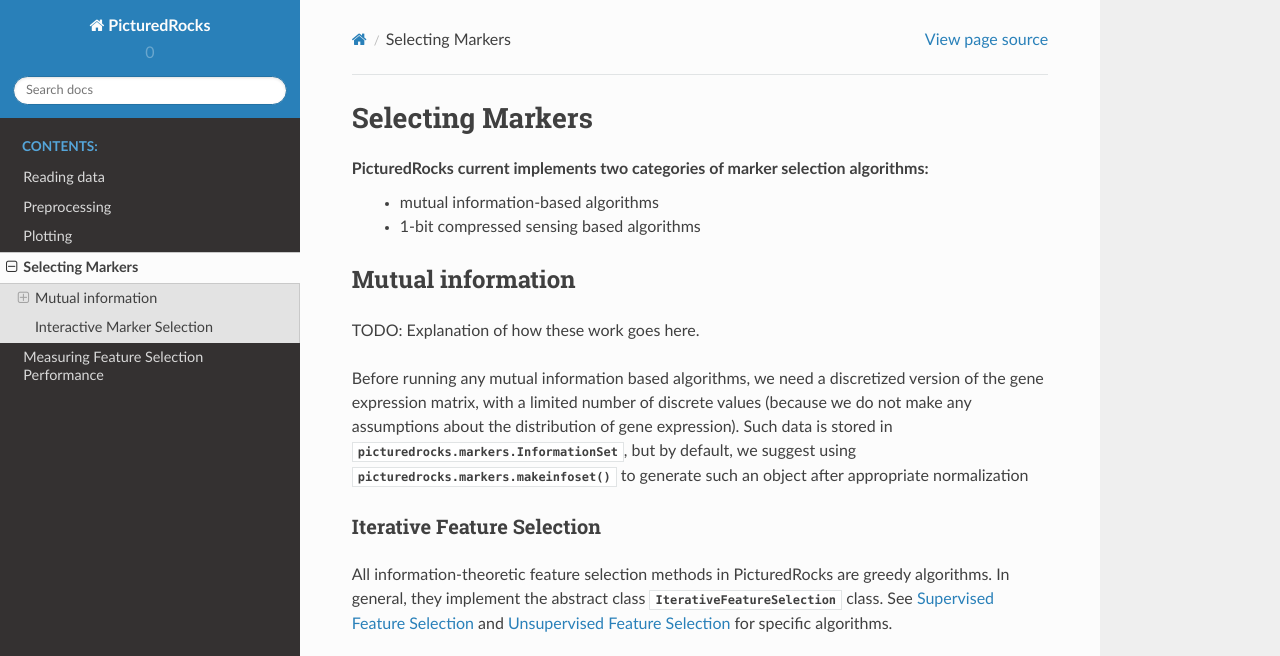
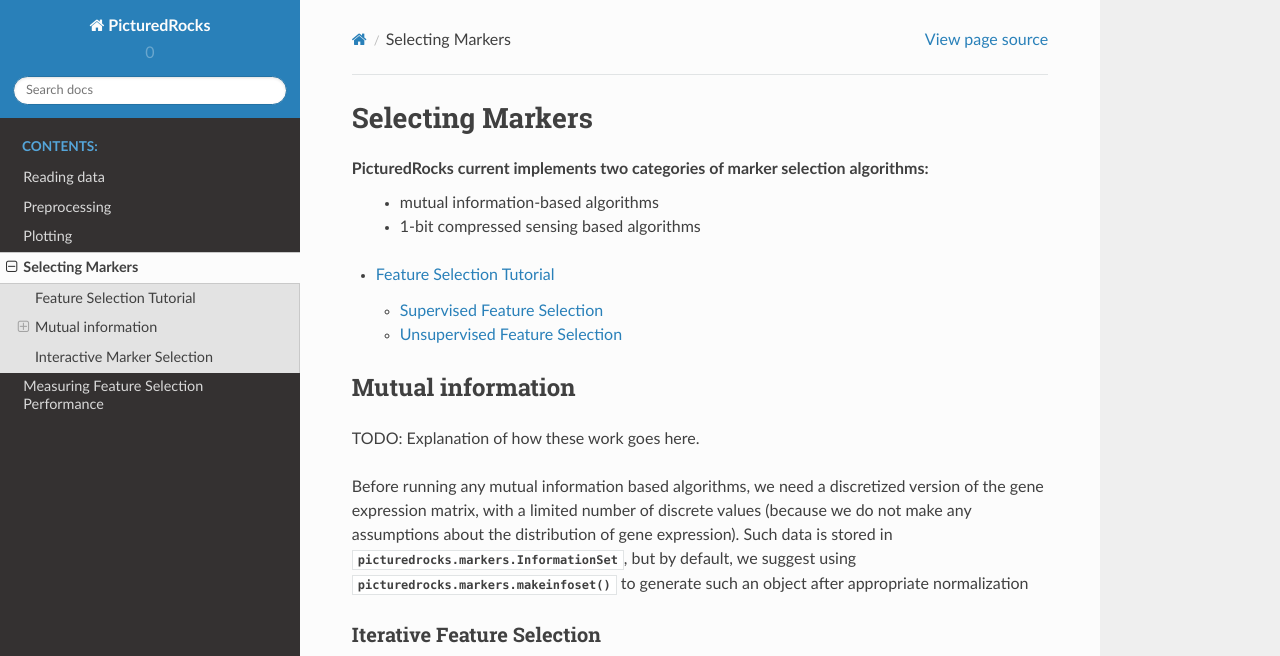
Before and after one commit to umangv/picturedrocks, a Sphinx documentation site: the page built from docs/markers.rst, in a window 1280 px wide and 900 px high, cut to the strip 0-656 px from the top of the window. Built offline with Sphinx 7.4.7 and the Read the Docs theme 2.0.0, drawn with Linux system fonts in a browser that asks for light colours; some of the changed lines change nothing that is shown.

Commit message:
Added tutorial

```diff
--- a/docs/conf.py
+++ b/docs/conf.py
@@ -45,6 +45,7 @@
     "sphinx.ext.coverage",
     "sphinx.ext.mathjax",
     "sphinx.ext.githubpages",
+    "nbsphinx",
 ]
 
 napoleon_google_docstring = False
--- a/docs/markers.rst
+++ b/docs/markers.rst
@@ -6,7 +6,7 @@
  * 1-bit compressed sensing based algorithms
 
 .. toctree::
-    :hidden:
+   FeatureSelectionTutorial.ipynb
 
 Mutual information
 ==================
```
Also changed, not shown: docs/FeatureSelectionTutorial.ipynb (added).
